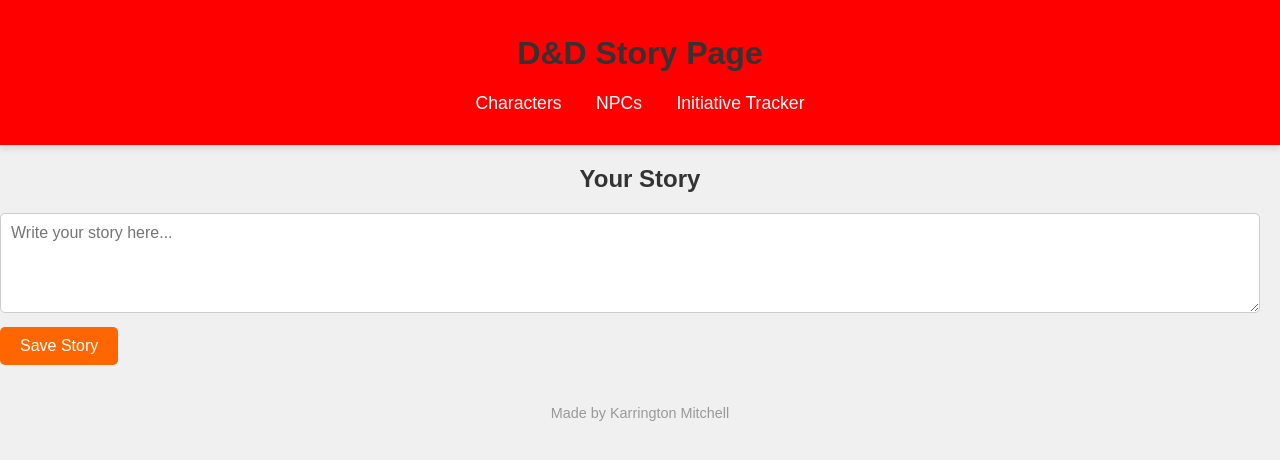
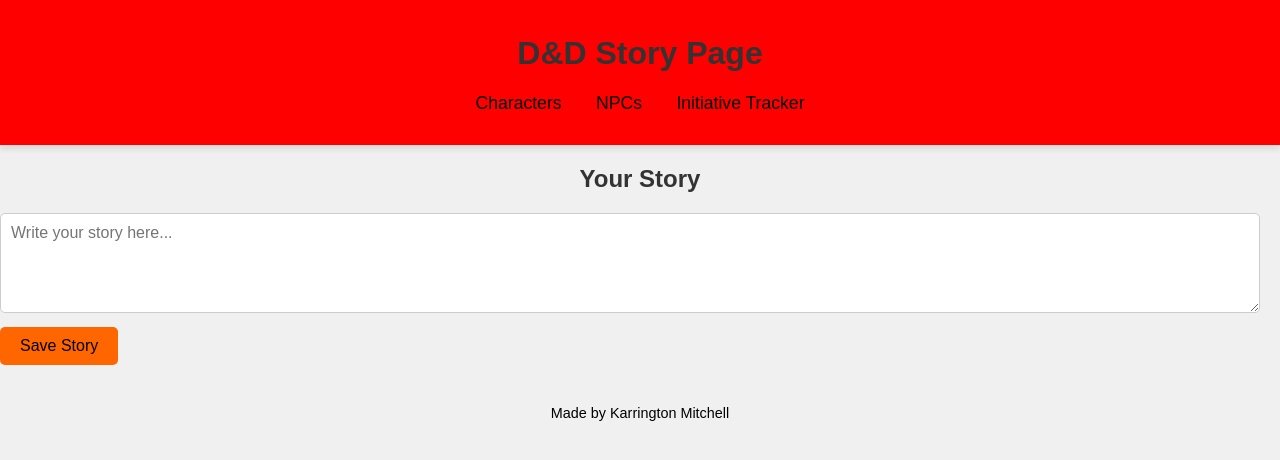
Before and after one commit to karrington3/wdd131, a plain HTML site: page personal/index.html in a window 1280 px wide. Drawn offline with Linux system fonts and the light colour scheme.

Commit message:
fvgghghgh

```diff
--- a/personal/styles/styles.css
+++ b/personal/styles/styles.css
@@ -10,7 +10,7 @@ body {
 /* Header */
 header {
     background-color: red;
-    color: #fff;
+    color: #000000;
     padding: 15px;
     text-align: center;
     box-shadow: 0 4px 6px rgba(0, 0, 0, 0.1);
@@ -27,7 +27,7 @@ nav ul li {
 }
 
 nav ul li a {
-    color: white;
+    color:black;
     text-decoration: none;
     font-size: 1.1em;
     transition: color 0.3s;
@@ -89,7 +89,7 @@ input[type="text"]:focus, input[type="number"]:focus, textarea:focus {
 /* Buttons */
 button, input[type="submit"] {
     background-color: #ff6600;
-    color: white;
+    color: black;
     padding: 10px 20px;
     border: none;
     border-radius: 5px;
@@ -125,7 +125,7 @@ footer {
     text-align: center;
     margin-top: 40px;
     font-size: 0.9em;
-    color: #999;
+    color: black;
 }
 
 /* Media Queries for Mobile */
```
